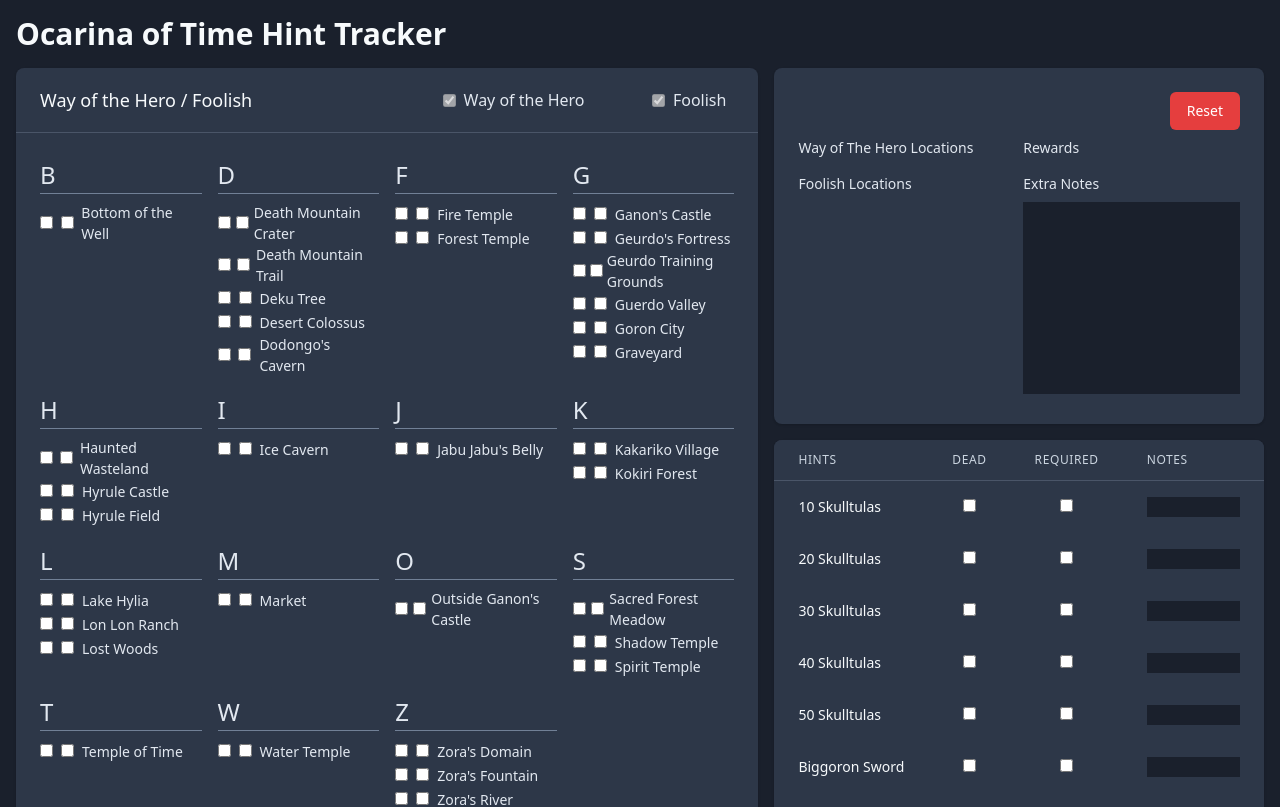
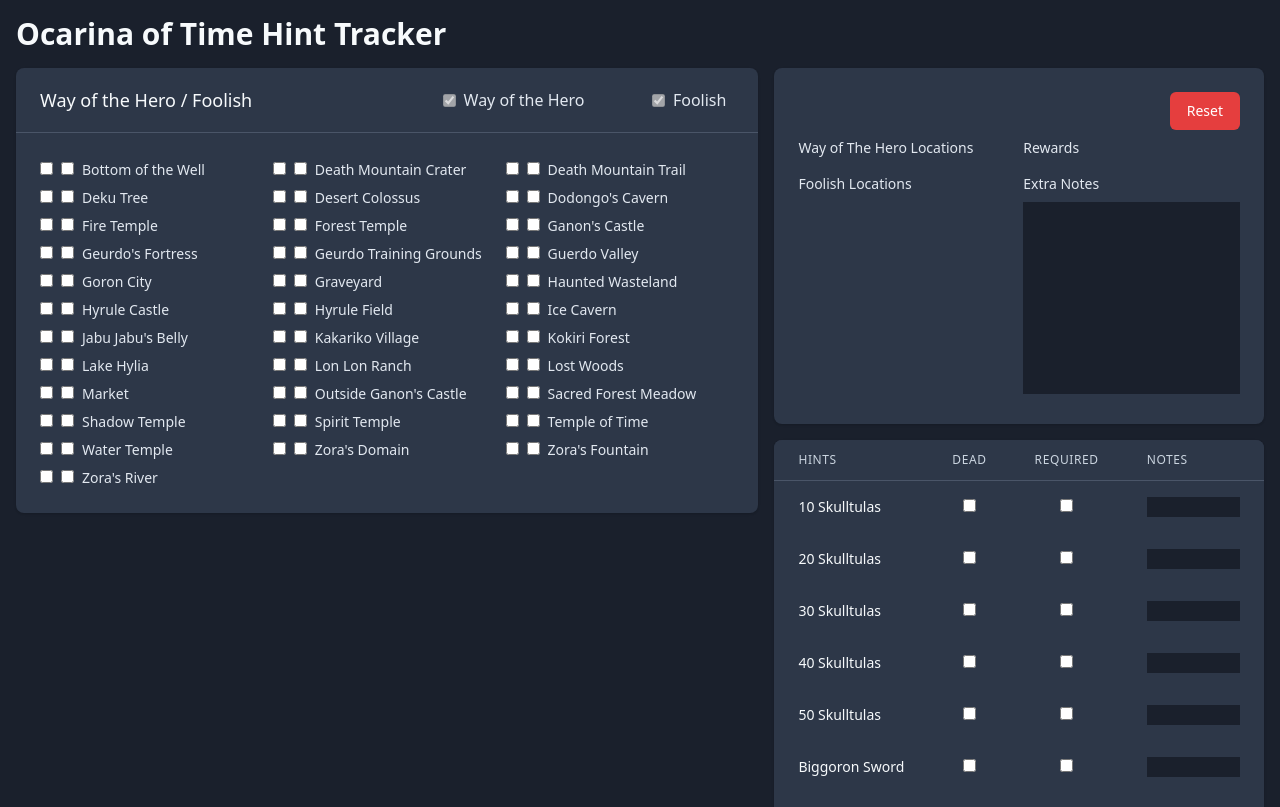
Before and after one commit to tance77/ZOOTR-Hint-Tracker, a Vue app: page / in a window 1280 px wide. Shown: the top 807 px of the page. Built offline with nearby package versions, Linux system fonts and the light colour scheme; what @tailwindcss/custom-forms, @tailwindcss/ui would draw is missing.

Commit message:
Removing Lodash and Alphabetic Group Sort

```diff
--- a/src/components/HintTracker.vue
+++ b/src/components/HintTracker.vue
@@ -13,20 +13,18 @@
                                     Way of the Hero / Foolish
                                 </h3>
                                 <div class="grid grid-cols-2 gap-2">
-                                    <label class="flex items-center justify-end w-full">
+                                    <label class="flex items-center w-full justify-end">
                                         <input type="checkbox" class="text-2xl text-green-600 transition duration-150 ease-in-out bg-gray-900 border-green-600 form-checkbox" disabled checked>
-                                        <span class="ml-2 font-medium text-gray-300">Way of the Hero</span>
+                                        <span class="ml-2 text-gray-300 font-medium">Way of the Hero</span>
                                     </label>
-                                    <label class="flex items-center justify-end w-full">
+                                    <label class="flex items-center w-full justify-end">
                                         <input type="checkbox" class="text-2xl text-red-800 transition duration-150 ease-in-out bg-gray-900 border-green-600 form-checkbox" disabled checked>
-                                        <span class="ml-2 mr-2 font-medium text-gray-300">Foolish</span>
+                                        <span class="ml-2 mr-2 text-gray-300 font-medium">Foolish</span>
                                     </label>
                                 </div>
                             </div>
                         </div>
-                        <div class="grid grid-cols-2 gap-4 px-4 py-5 lg:grid-cols-3 xl:grid-cols-4 sm:p-6">
-                            <div v-for="(locations, key) in groupLocations" :key="key">
-                                <h2 class="mb-2 text-2xl text-gray-300 border-b border-gray-600">{{key}}</h2>
+                        <div class="grid grid-cols-2 gap-1 px-4 py-5 lg:grid-cols-3 sm:p-6">
                             <div v-for="location in locations" :key="location.id" class="flex items-center">
                                 <div class="grid grid-cols-2 gap-2">
                                     <label>
@@ -37,7 +35,6 @@
                                     </label>
                                 </div>
                                 <span class="ml-2 text-sm text-gray-300">{{ location.name }}</span>
-                                </div>
                             </div>
                         </div>
                     </div>
@@ -203,7 +200,6 @@
 
 <script>
 
-    import _ from 'lodash'
 
     export default {
         name: "HintTracker",
@@ -374,11 +370,6 @@
             };
         },
         computed: {
-            groupLocations(){
-                return _.groupBy(this.locations, (item) => {
-                    return item.name.charAt(0)
-                })
-            },
             sortedWayOfTheHero() {
                 let data = JSON.parse(JSON.stringify(this.selectedWayOfHero));
                 data.sort((a, b) => {
```
Lines whose indentation alone changed are shown as unchanged.
